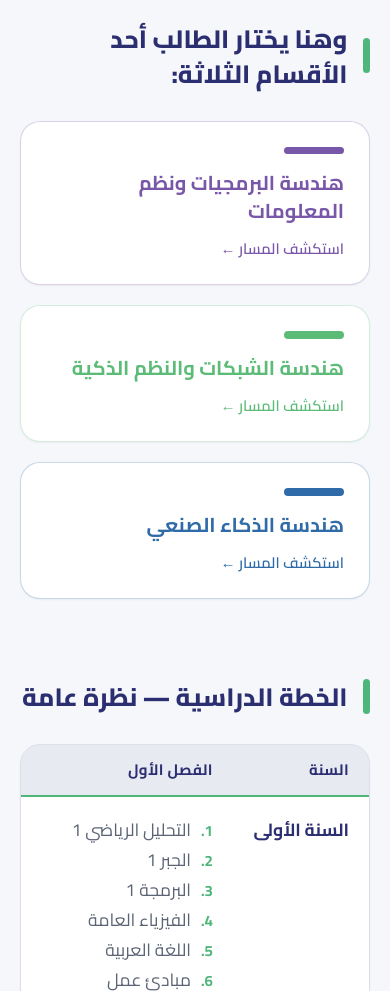
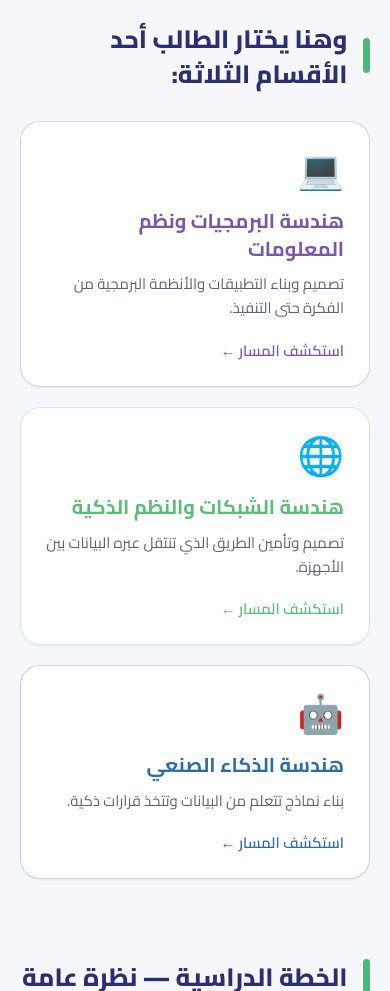
Before and after one commit to zainabjundi97/-, a React (Vite) app: page / in a window 390 px wide. Shown: the part 2160-3151 px from the top of the page. Built offline with nearby package versions, Linux system fonts and the light colour scheme.

Commit message:
edit in hoempage desgin

```diff
--- a/src/data/shellContent.js
+++ b/src/data/shellContent.js
@@ -41,11 +41,31 @@ export const shellContent = {
         accentKey: 'accent',
       },
     ],
+    stats: [
+      { value: 2, suffix: ' سنة', label: 'دراسة أساسية مشتركة' },
+      { value: 3, suffix: '', label: 'تخصصات هندسية' },
+      { value: 3, suffix: ' سنوات', label: 'مدة التخصص' },
+    ],
     pathsTitle: 'وهنا يختار الطالب أحد الأقسام الثلاثة:',
     paths: [
-      { id: 'software', title: 'هندسة البرمجيات ونظم المعلومات' },
-      { id: 'networks', title: 'هندسة الشبكات والنظم الذكية' },
-      { id: 'ai', title: 'هندسة الذكاء الصنعي' },
+      {
+        id: 'software',
+        icon: '💻',
+        title: 'هندسة البرمجيات ونظم المعلومات',
+        description: 'تصميم وبناء التطبيقات والأنظمة البرمجية من الفكرة حتى التنفيذ.',
+      },
+      {
+        id: 'networks',
+        icon: '🌐',
+        title: 'هندسة الشبكات والنظم الذكية',
+        description: 'تصميم وتأمين الطريق الذي تنتقل عبره البيانات بين الأجهزة.',
+      },
+      {
+        id: 'ai',
+        icon: '🤖',
+        title: 'هندسة الذكاء الصنعي',
+        description: 'بناء نماذج تتعلم من البيانات وتتخذ قرارات ذكية.',
+      },
     ],
     tableTitle: 'الخطة الدراسية — نظرة عامة',
     tableData: [
--- a/src/pages/HomePage.jsx
+++ b/src/pages/HomePage.jsx
@@ -1,8 +1,26 @@
-import { motion } from 'motion/react';
 import PageMasthead from '../components/PageMasthead/PageMasthead';
 import Reveal from '../components/Reveal/Reveal';
+import StaggerGrid from '../components/StaggerGrid/StaggerGrid';
+import AnimatedCard, { AnimatedIcon } from '../components/AnimatedCard/AnimatedCard';
+import TiltCard from '../components/TiltCard/TiltCard';
+import GlowCallout from '../components/GlowCallout/GlowCallout';
+import MagneticButton from '../components/MagneticButton/MagneticButton';
+import CountUp from '../components/CountUp/CountUp';
+import { useUiSound } from '../hooks/useUiSound';
 import { getDepartment, DEPARTMENTS, SITE_THEME } from '../lib/departments';
 import { getShellContent } from '../data/shellContent';
+
+/** Accent bar + heading — shared shape used by every section on this page. */
+function SectionTitle({ children, accentColor }) {
+  return (
+    <div className="flex items-center gap-3 mb-6">
+      <div className="w-1.5 h-7 rounded-full shrink-0" style={{ backgroundColor: accentColor }} />
+      <h2 className="text-xl sm:text-2xl font-extrabold" style={{ color: SITE_THEME.textHeading }}>
+        {children}
+      </h2>
+    </div>
+  );
+}
 
 /**
  * الصفحة الرئيسية — التعريف بالكلية
@@ -12,6 +30,12 @@ export default function HomePage({ onNavigate }) {
   const content = getShellContent('home');
   const dept = getDepartment('home');
   const { hero } = content;
+  const { play } = useUiSound();
+
+  const handlePathSelect = (id) => {
+    play('confirm');
+    onNavigate?.(id);
+  };
 
   return (
     <div className="w-full flex-1 flex flex-col overflow-x-hidden">
@@ -40,33 +64,19 @@ export default function HomePage({ onNavigate }) {
             ))}
           </Reveal>
 
+
           {/* ── Two Stages ── */}
           <section className="space-y-6">
             <Reveal>
-              <div className="flex items-center gap-3 mb-6">
-                <div
-                  className="w-1.5 h-7 rounded-full shrink-0"
-                  style={{ backgroundColor: dept.accentSecondary }}
-                />
-                <h2
-                  className="text-xl sm:text-2xl font-extrabold"
-                  style={{ color: SITE_THEME.textHeading }}
-                >
-                  مرحلتا الدراسة
-                </h2>
-              </div>
+              <SectionTitle accentColor={dept.accentSecondary}>مرحلتا الدراسة</SectionTitle>
             </Reveal>
-            <div className="grid grid-cols-1 sm:grid-cols-2 gap-4">
-              {content.stages.map((stage, index) => {
+            <StaggerGrid className="grid grid-cols-1 sm:grid-cols-2 gap-4">
+              {content.stages.map((stage) => {
                 const accentColor =
                   stage.accentKey === 'accentSecondary' ? dept.accentSecondary : dept.accent;
                 return (
-                  <motion.div
+                  <AnimatedCard
                     key={stage.id}
-                    initial={{ opacity: 0, y: 24 }}
-                    whileInView={{ opacity: 1, y: 0 }}
-                    viewport={{ once: true, amount: 0.2 }}
-                    transition={{ duration: 0.45, delay: index * 0.12, ease: 'easeOut' }}
                     className="rounded-2xl border bg-white shadow-sm overflow-hidden flex flex-col"
                     style={{ borderColor: `${accentColor}44` }}
                   >
@@ -100,83 +110,109 @@ export default function HomePage({ onNavigate }) {
                         {stage.body}
                       </p>
                     </div>
-                  </motion.div>
+                  </AnimatedCard>
                 );
               })}
-            </div>
+            </StaggerGrid>
           </section>
 
           {/* ── Three Paths ── */}
           <section className="space-y-6">
             <Reveal>
-              <div className="flex items-center gap-3 mb-2">
-                <div
-                  className="w-1.5 h-7 rounded-full shrink-0"
-                  style={{ backgroundColor: dept.accentSecondary }}
-                />
-                <h2
-                  className="text-xl sm:text-2xl font-extrabold"
-                  style={{ color: SITE_THEME.textHeading }}
-                >
-                  {content.pathsTitle}
-                </h2>
-              </div>
+              <SectionTitle accentColor={dept.accentSecondary}>{content.pathsTitle}</SectionTitle>
             </Reveal>
-            <div className="grid grid-cols-1 md:grid-cols-3 gap-4">
-              {content.paths.map((path, index) => {
+            <StaggerGrid className="grid grid-cols-1 md:grid-cols-3 gap-4">
+              {content.paths.map((path) => {
                 const trackDept = DEPARTMENTS[path.id];
                 return (
-                  <motion.button
-                    key={path.id}
-                    type="button"
-                    onClick={() => onNavigate?.(path.id)}
-                    initial={{ opacity: 0, y: 20 }}
-                    whileInView={{ opacity: 1, y: 0 }}
-                    viewport={{ once: true, amount: 0.2 }}
-                    transition={{ duration: 0.4, delay: index * 0.1, ease: 'easeOut' }}
-                    className="text-right rounded-2xl border bg-white p-5 flex flex-col gap-3 cursor-pointer shadow-sm transition-shadow hover:shadow-md w-full"
+                  <TiltCard key={path.id} className="h-full">
+                    <AnimatedCard
+                      as="button"
+                      disableHoverMotion
+                      onClick={() => handlePathSelect(path.id)}
+                      className="text-right rounded-2xl border bg-white p-5 flex flex-col gap-2 cursor-pointer shadow-sm transition-shadow hover:shadow-md w-full h-full"
                       style={{ borderColor: `${trackDept.accent}44` }}
                     >
+                      <AnimatedIcon className="text-3xl">{path.icon}</AnimatedIcon>
                       <span
-                      className="block h-1.5 w-12 rounded-full"
-                      style={{ backgroundColor: trackDept.accent }}
-                      aria-hidden
-                    />
-                    <span
-                      className="text-base sm:text-lg font-bold leading-snug"
+                        className="text-base sm:text-lg font-bold leading-snug mt-1"
                         style={{ color: trackDept.accent }}
                       >
                         {path.title}
                       </span>
+                      <p
+                        className="text-xs sm:text-sm leading-relaxed"
+                        style={{ color: SITE_THEME.textMuted }}
+                      >
+                        {path.description}
+                      </p>
                       <span
-                      className="text-xs font-semibold mt-auto flex items-center gap-1"
+                        className="text-xs font-semibold mt-auto pt-2 flex items-center gap-1"
                         style={{ color: trackDept.accent }}
                       >
                         استكشف المسار ←
                       </span>
-                  </motion.button>
+                    </AnimatedCard>
+                  </TiltCard>
                 );
               })}
-            </div>
+            </StaggerGrid>
           </section>
 
           {/* ── Summary Curriculum Table ── */}
           <section id="table" className="scroll-mt-24 space-y-6">
             <Reveal>
-              <div className="flex items-center gap-3 mb-2">
+              <SectionTitle accentColor={dept.accentSecondary}>{content.tableTitle}</SectionTitle>
+            </Reveal>
+
+            {/* Mobile: stacked year cards (no horizontal scroll) */}
+            <Reveal className="space-y-4 sm:hidden">
+              {content.tableData.map((row) => (
                 <div
-                  className="w-1.5 h-7 rounded-full shrink-0"
-                  style={{ backgroundColor: dept.accentSecondary }}
-                />
-                <h2
-                  className="text-xl sm:text-2xl font-extrabold"
+                  key={row.year}
+                  className="rounded-2xl border bg-white shadow-sm overflow-hidden"
+                  style={{ borderColor: SITE_THEME.cardBorder }}
+                >
+                  <div
+                    className="px-4 py-3 font-bold text-sm"
+                    style={{ backgroundColor: `${dept.accent}10`, color: dept.accent }}
+                  >
+                    {row.year}
+                  </div>
+                  <div className="grid grid-cols-1 divide-y" style={{ borderColor: SITE_THEME.cardBorder }}>
+                    {[
+                      { title: 'الفصل الأول', courses: row.s1 },
+                      { title: 'الفصل الثاني', courses: row.s2 },
+                    ].map((term) => (
+                      <div key={term.title} className="px-4 py-3">
+                        <p
+                          className="text-xs font-bold uppercase tracking-wide mb-2"
                           style={{ color: SITE_THEME.textHeading }}
                         >
-                  {content.tableTitle}
-                </h2>
+                          {term.title}
+                        </p>
+                        <ol className="list-none p-0 m-0 space-y-1">
+                          {term.courses.map((course, ci) => (
+                            <li key={ci} className="flex items-baseline gap-2 text-sm">
+                              <span
+                                className="shrink-0 text-xs font-bold tabular-nums"
+                                style={{ color: dept.accentSecondary }}
+                              >
+                                {ci + 1}.
+                              </span>
+                              <span style={{ color: SITE_THEME.textMuted }}>{course}</span>
+                            </li>
+                          ))}
+                        </ol>
                       </div>
+                    ))}
+                  </div>
+                </div>
+              ))}
             </Reveal>
-            <Reveal>
+
+            {/* sm and up: full table */}
+            <Reveal className="hidden sm:block">
               <div
                 className="overflow-x-auto rounded-2xl border shadow-sm"
                 style={{ borderColor: SITE_THEME.cardBorder }}
@@ -275,8 +311,7 @@ export default function HomePage({ onNavigate }) {
           </section>
 
           {/* ── Bridge to BasicsPage ── */}
-          <Reveal>
-            <div
+          <GlowCallout
             className="rounded-2xl border px-6 py-8 flex flex-col sm:flex-row items-start sm:items-center gap-5"
             style={{
               background: `linear-gradient(135deg, ${dept.heroFrom}10, ${dept.heroTo}16)`,
@@ -289,16 +324,18 @@ export default function HomePage({ onNavigate }) {
             >
               {content.bridgeText}
             </p>
-              <button
+            <MagneticButton
               type="button"
-                onClick={() => onNavigate?.('basics')}
+              onClick={() => {
+                play('confirm');
+                onNavigate?.('basics');
+              }}
               className="shrink-0 min-h-[44px] px-6 py-3 rounded-xl text-sm font-bold text-white shadow-sm transition-opacity hover:opacity-90 whitespace-nowrap"
               style={{ backgroundColor: dept.accent }}
             >
               {content.bridgeCta}
-              </button>
-            </div>
-          </Reveal>
+            </MagneticButton>
+          </GlowCallout>
 
         </div>
       </main>
```
Also changed, not shown: 1 other file (tests, documents, lock files or other folders). Lines whose indentation alone changed are shown as unchanged.
